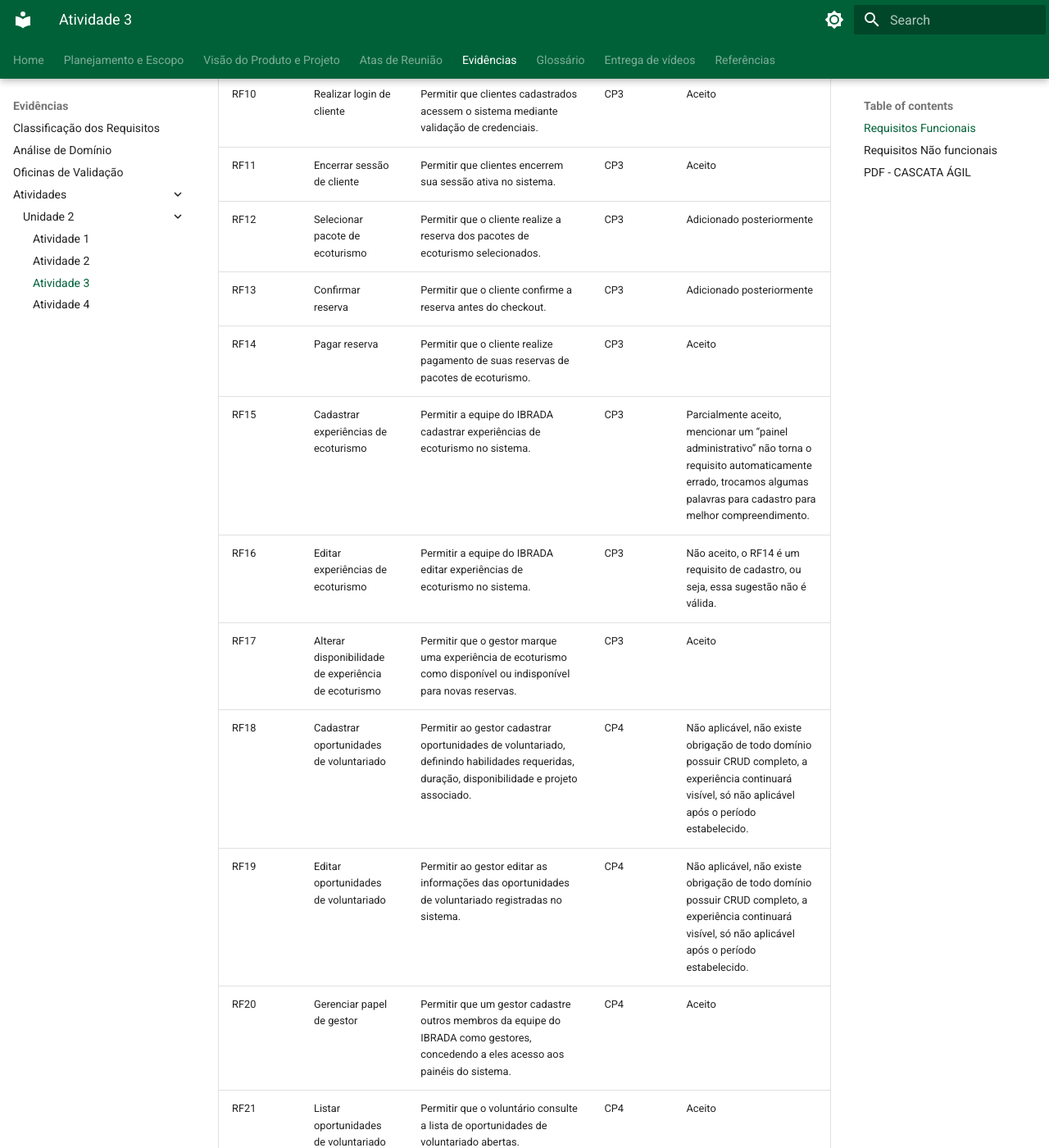
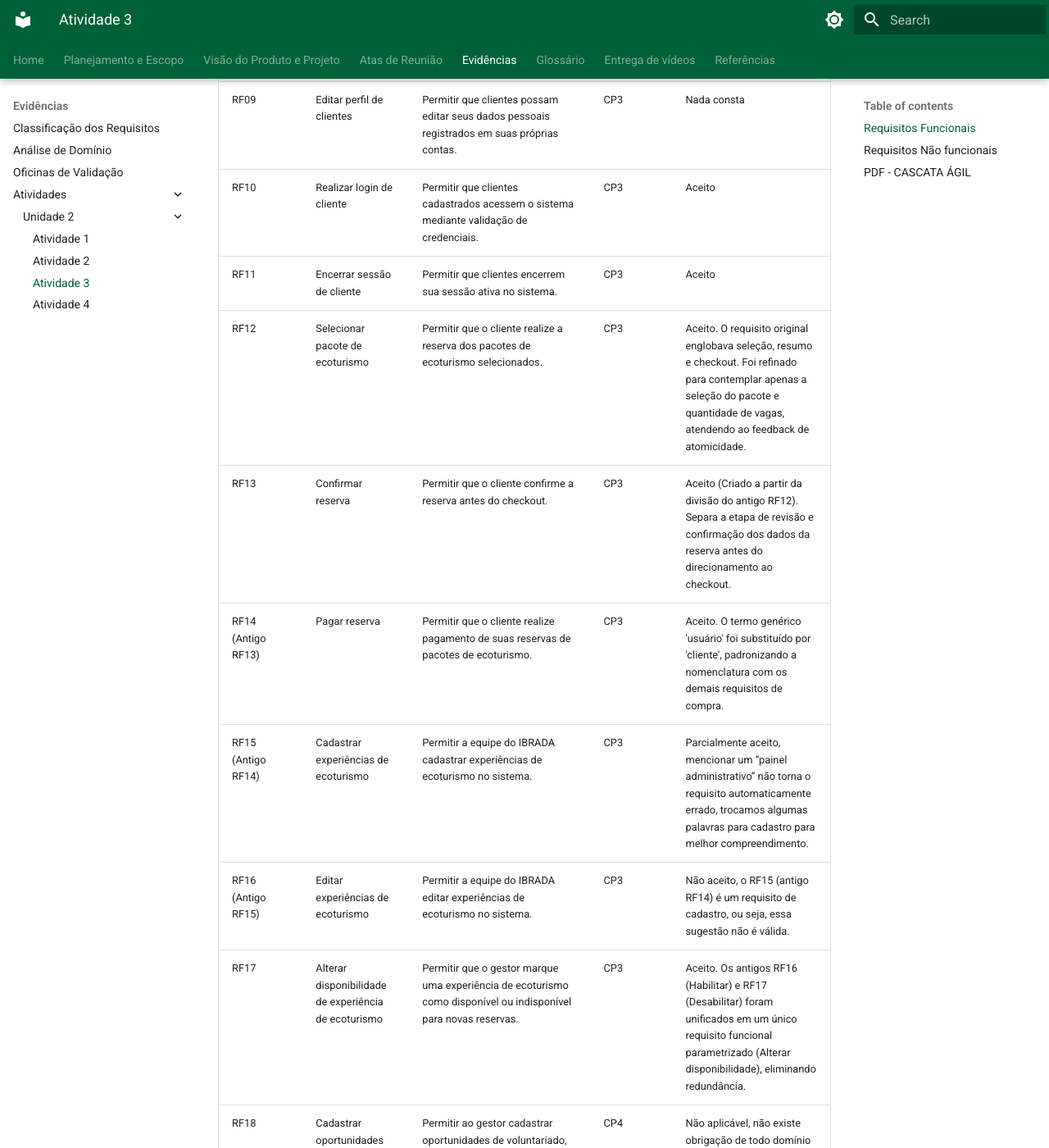
Before and after one commit to mdsreq-fga-unb/REQ-2026.2-T01-IBRADA-NET, an MkDocs documentation site: the page built from docs/evidencias/atividade3.md, in a window 1280 px wide and 1400 px high, scrolled down 1510 px. Shown: the whole window at 82% size. Built offline with MkDocs 1.6.1 and Material for MkDocs 9.7.7, drawn with Linux system fonts in a browser that asks for light colours; some of the changed text lies outside the part shown.

Commit message:
Corrigidas as inconsistências da atividade de Avaliação cruzada das equipes. Havia uma inconsistência na numeração que agora foi corrigida e explicada de forma mais clara.

```diff
--- a/docs/evidencias/atividade3.md
+++ b/docs/evidencias/atividade3.md
@@ -1,6 +1,8 @@
 # Atividade 3 - Ajuste e validação
 
 Aqui é como ficou a lista finalizada após os apontamentos do grupo **Cascata ágil**. O documento com as críticas enviada pelo grupo também foi em PDF, o documento pode ser visualizado [aqui](https://drive.google.com/file/d/1vvE9TA4tvYRuvLK9ac-VAhXjeb-X0otm/view?usp=drive_link).
+
+"Nota de Rastreabilidade e Renumeração: Em decorrência do apontamento sobre granularidade excessiva no antigo RF12, a equipe desmembrou o fluxo de reserva, inserindo o RF13 (Confirmar reserva). Com isso, os requisitos funcionais subsequentes foram reordenados a partir do RF14."
 
 ## Requisitos Funcionais
 
@@ -17,12 +19,12 @@ Aqui é como ficou a lista finalizada após os apontamentos do grupo **Cascata
 | RF09 | Editar perfil de clientes | Permitir que clientes possam editar seus dados pessoais registrados em suas próprias contas. | CP3 | Nada consta |
 | RF10 | Realizar login de cliente | Permitir que clientes cadastrados acessem o sistema mediante validação de credenciais. | CP3 | Aceito |
 | RF11 | Encerrar sessão de cliente | Permitir que clientes encerrem sua sessão ativa no sistema. | CP3 | Aceito |
-| RF12 | Selecionar pacote de ecoturismo | Permitir que o cliente realize a reserva dos pacotes de ecoturismo selecionados. | CP3 | Adicionado posteriormente |
-| RF13 | Confirmar reserva | Permitir que o cliente confirme a reserva antes do checkout. | CP3 | Adicionado posteriormente |
-| RF14 | Pagar reserva | Permitir que o cliente realize pagamento de suas reservas de pacotes de ecoturismo. | CP3 | Aceito |
-| RF15 | Cadastrar experiências de ecoturismo | Permitir a equipe do IBRADA cadastrar experiências de ecoturismo no sistema. | CP3 | Parcialmente aceito, mencionar um “painel administrativo” não torna o requisito automaticamente errado, trocamos algumas palavras para cadastro para melhor compreendimento. |
-| RF16 | Editar experiências de ecoturismo | Permitir a equipe do IBRADA editar experiências de ecoturismo no sistema. | CP3 | Não aceito, o RF14 é um requisito de cadastro, ou seja, essa sugestão não é válida. |
-| RF17 | Alterar disponibilidade de experiência de ecoturismo | Permitir que o gestor marque uma experiência de ecoturismo como disponível ou indisponível para novas reservas. | CP3 | Aceito |
+| RF12 | Selecionar pacote de ecoturismo | Permitir que o cliente realize a reserva dos pacotes de ecoturismo selecionados. | CP3 | Aceito. O requisito original englobava seleção, resumo e checkout. Foi refinado para contemplar apenas a seleção do pacote e quantidade de vagas, atendendo ao feedback de atomicidade. |
+| RF13 | Confirmar reserva | Permitir que o cliente confirme a reserva antes do checkout. | CP3 | Aceito (Criado a partir da divisão do antigo RF12). Separa a etapa de revisão e confirmação dos dados da reserva antes do direcionamento ao checkout. |
+| RF14 (Antigo RF13) | Pagar reserva | Permitir que o cliente realize pagamento de suas reservas de pacotes de ecoturismo. | CP3 | Aceito. O termo genérico 'usuário' foi substituído por 'cliente', padronizando a nomenclatura com os demais requisitos de compra. |
+| RF15 (Antigo RF14) | Cadastrar experiências de ecoturismo | Permitir a equipe do IBRADA cadastrar experiências de ecoturismo no sistema. | CP3 | Parcialmente aceito, mencionar um “painel administrativo” não torna o requisito automaticamente errado, trocamos algumas palavras para cadastro para melhor compreendimento. |
+| RF16 (Antigo RF15) | Editar experiências de ecoturismo | Permitir a equipe do IBRADA editar experiências de ecoturismo no sistema. | CP3 | Não aceito, o RF15 (antigo RF14) é um requisito de cadastro, ou seja, essa sugestão não é válida. |
+| RF17 | Alterar disponibilidade de experiência de ecoturismo | Permitir que o gestor marque uma experiência de ecoturismo como disponível ou indisponível para novas reservas. | CP3 | Aceito. Os antigos RF16 (Habilitar) e RF17 (Desabilitar) foram unificados em um único requisito funcional parametrizado (Alterar disponibilidade), eliminando redundância. |
 | RF18 | Cadastrar oportunidades de voluntariado | Permitir ao gestor cadastrar oportunidades de voluntariado, definindo habilidades requeridas, duração, disponibilidade e projeto associado. | CP4 | Não aplicável, não existe obrigação de todo domínio possuir CRUD completo, a experiência continuará visível, só não aplicável após o período estabelecido. |
 | RF19 | Editar oportunidades de voluntariado | Permitir ao gestor editar as informações das oportunidades de voluntariado registradas no sistema. | CP4 | Não aplicável, não existe obrigação de todo domínio possuir CRUD completo, a experiência continuará visível, só não aplicável após o período estabelecido. |
 | RF20 | Gerenciar papel de gestor | Permitir que um gestor cadastre outros membros da equipe do IBRADA como gestores, concedendo a eles acesso aos painéis do sistema. | CP4 | Aceito |
```
